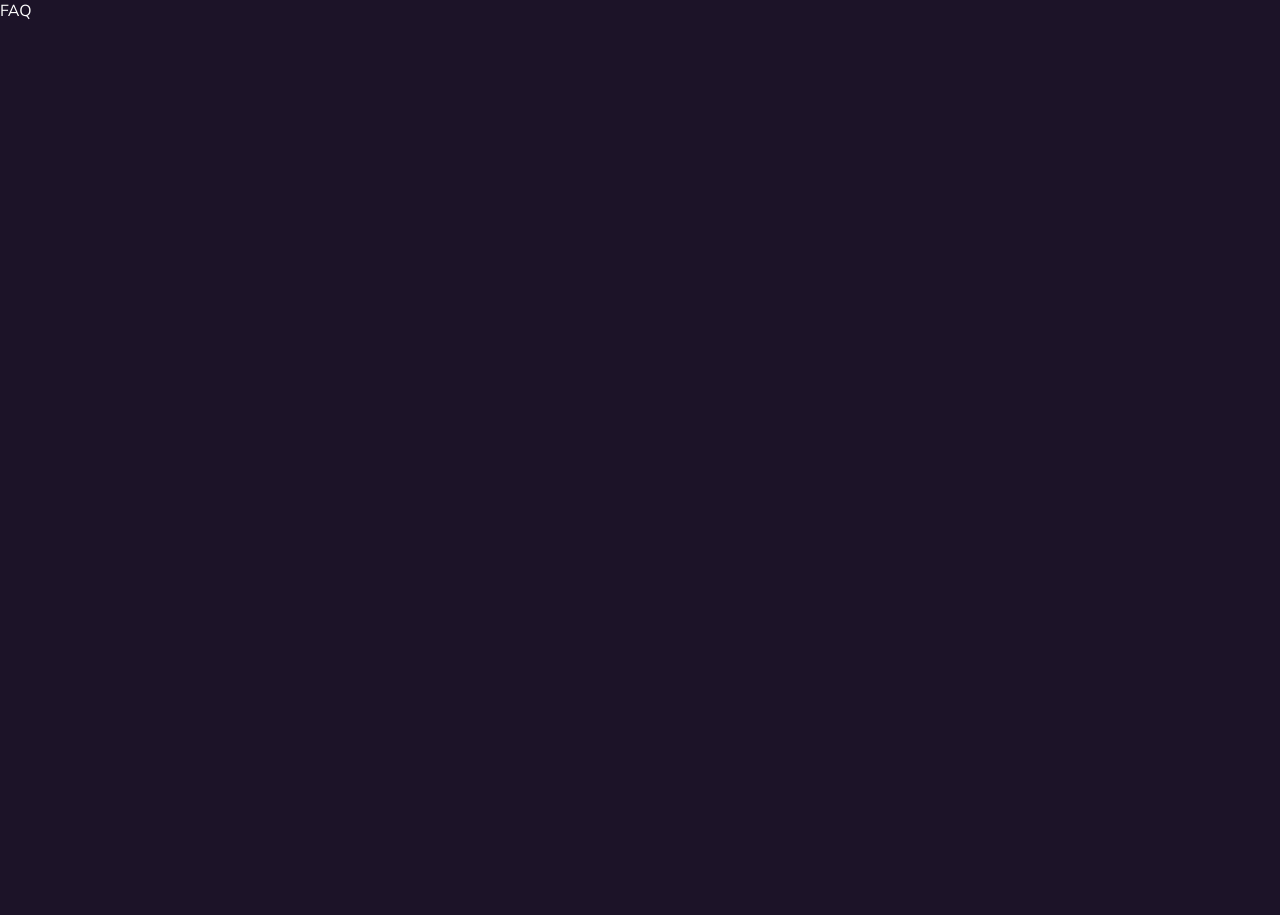
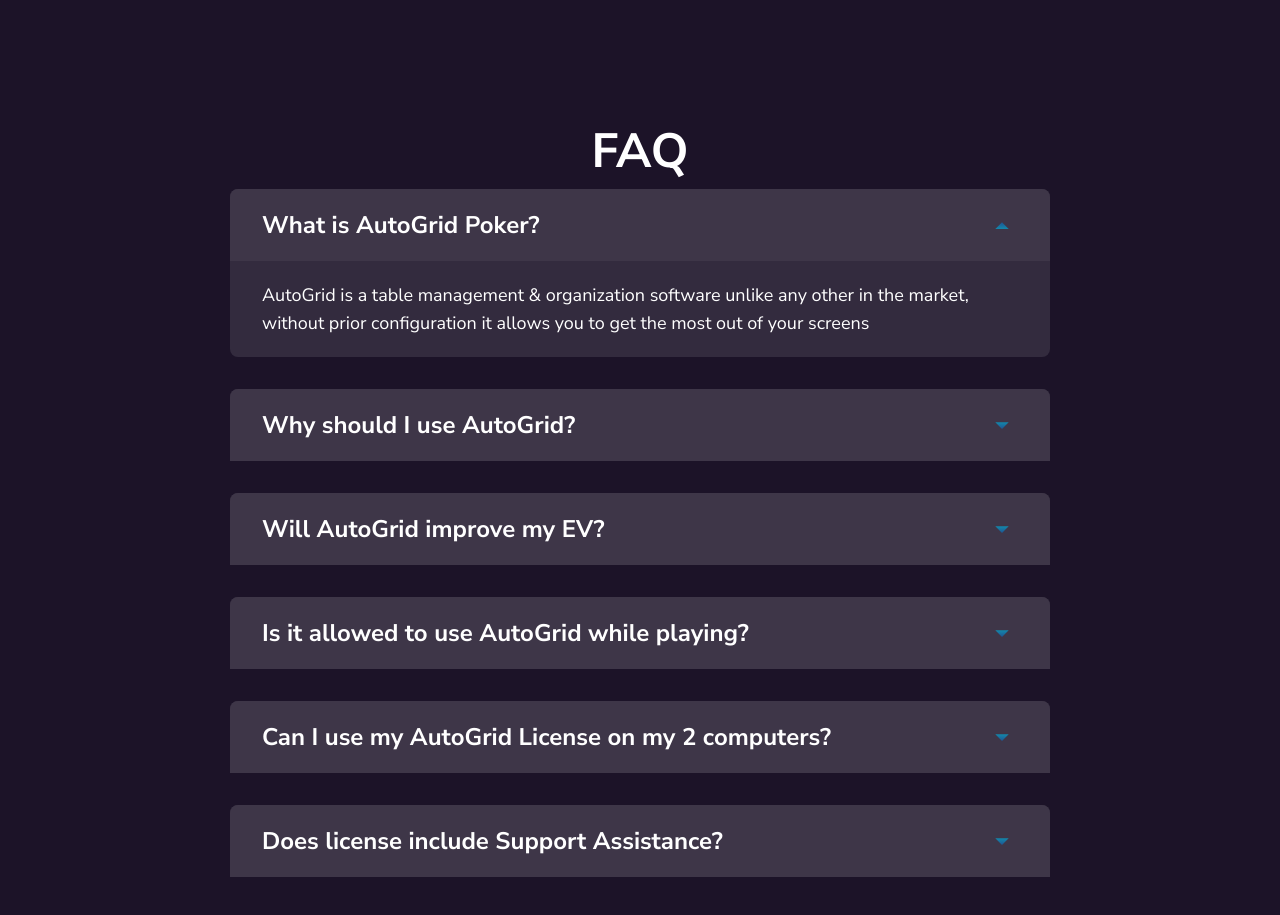
Before and after one commit to ChandanSayed/auto-grid-poker, a Next.js app: page / in a window 1280 px wide. Shown: the part 2061-2976 px from the top of the page. Before the commit the page ends 2084 px from the top, so only its background shows below. Built offline with nearby package versions, Linux system fonts and the light colour scheme.

Commit message:
FAQ section added

```diff
--- a/src/components/FAQ.jsx
+++ b/src/components/FAQ.jsx
@@ -1,7 +1,89 @@
-import React from 'react';
+'use client';
+import React, { useState } from 'react';
 
 const FAQ = () => {
-  return <div>FAQ</div>;
+  const [open, setOpen] = useState(0);
+
+  const faqs = [
+    {
+      question: 'What is AutoGrid Poker?',
+      answer: 'AutoGrid is a table management & organization software unlike any other in the market, without prior configuration it allows you to get the most out of your screens'
+    },
+    {
+      question: 'Why should I use AutoGrid?',
+      answer: `Unlike other software in the market, AutoGrid gives an easy & compact way to
+      have your tables fully organized to the point or fully utilizing your screen. You will
+      need to spend no time in configurations.`
+    },
+    {
+      question: 'Will AutoGrid improve my EV?',
+      answer: `Poker is a competitive sport, and comfort makes the difference. Without AutoGrid
+      your tables will be scattered and will cause you to waste your focus. Do yourself
+      a favor and organize your workstation.`
+    },
+    {
+      question: 'Is it allowed to use AutoGrid while playing?',
+      answer: `Tiling & Table Management Software is commonly alloed by poker-sites so you
+      have nothing to worry about. For more specific doubts please contact your
+      casino's support.`
+    },
+    {
+      question: 'Can I use my AutoGrid License on my 2 computers?',
+      answer: `No. License Keys are attached to specific hardware, which sets a 1-1 relation
+      between PC & Lisence.`
+    },
+    {
+      question: 'Does license include Support Assistance?',
+      answer: `No. We developed this product for minimal support. This means we will maintain
+      the software to work with poker-site updates. But the support for use-related
+      questions is minimal. Please refer to the User Manual.`
+    }
+  ];
+
+  function handleAccordion(i) {
+    setOpen(i);
+  }
+
+  return (
+    <section className="max-w-featuresWidth mx-4 md:mx-auto mt-32 mb-32">
+      <h2 className="font-bold text-2xl md:text-5xl text-center mb-3.5">FAQ</h2>
+      <div className="flex flex-col gap-5 md:gap-8 justify-center mb-8 rounded-t-lg ">
+        {faqs.map((faq, i) => {
+          return (
+            <div className="bg-cardBg rounded-lg" key={i}>
+              <div className="bg-secondaryBg rounded-t-lg flex justify-between py-5 px-3.5 md:px-8 cursor-pointer" onClick={() => handleAccordion(i)}>
+                <h2 className="text-lg md:text-2xl font-bold">{faq.question}</h2>
+                {open === i ? (
+                  <svg xmlns="http://www.w3.org/2000/svg" width="32" height="32" viewBox="0 0 32 32" fill="none">
+                    <path d="M22.6667 20L16 13.3333L9.33332 20L22.6667 20Z" fill="url(#paint0_linear_26_2075)" />
+                    <defs>
+                      <linearGradient id="paint0_linear_26_2075" x1="16" y1="20" x2="16" y2="13.3333" gradientUnits="userSpaceOnUse">
+                        <stop stop-color="#1388AB" />
+                        <stop offset="1" stop-color="#1E5492" />
+                      </linearGradient>
+                    </defs>
+                  </svg>
+                ) : (
+                  <svg xmlns="http://www.w3.org/2000/svg" width="32" height="32" viewBox="0 0 32 32" fill="none">
+                    <path d="M9.33325 13.3333L15.9999 19.9999L22.6666 13.3333H9.33325Z" fill="url(#paint0_linear_15_1270)" />
+                    <defs>
+                      <linearGradient id="paint0_linear_15_1270" x1="15.9999" y1="13.3333" x2="15.9999" y2="19.9999" gradientUnits="userSpaceOnUse">
+                        <stop stop-color="#1388AB" />
+                        <stop offset="1" stop-color="#1E5492" />
+                      </linearGradient>
+                    </defs>
+                  </svg>
+                )}
+              </div>
+              <div className={`transition-all ${open === i ? 'h-auto py-5 px-3.5 md:px-8' : 'h-0 overflow-hidden'}`}>
+                <p className="text-lg">{faq.answer}</p>
+              </div>
+            </div>
+          );
+        })}
+      </div>
+    </section>
+  );
 };
 
 export default FAQ;
--- a/tailwind.config.js
+++ b/tailwind.config.js
@@ -15,7 +15,8 @@
         Blue: '#1388AB',
         primaryBg: '#1C1328',
         cardBg: '#332B3E',
-        priceColor: '#79e75e'
+        priceColor: '#79e75e',
+        secondaryBg: '#3E3648'
       },
       maxWidth: {
         designSize: '1440px',
```
